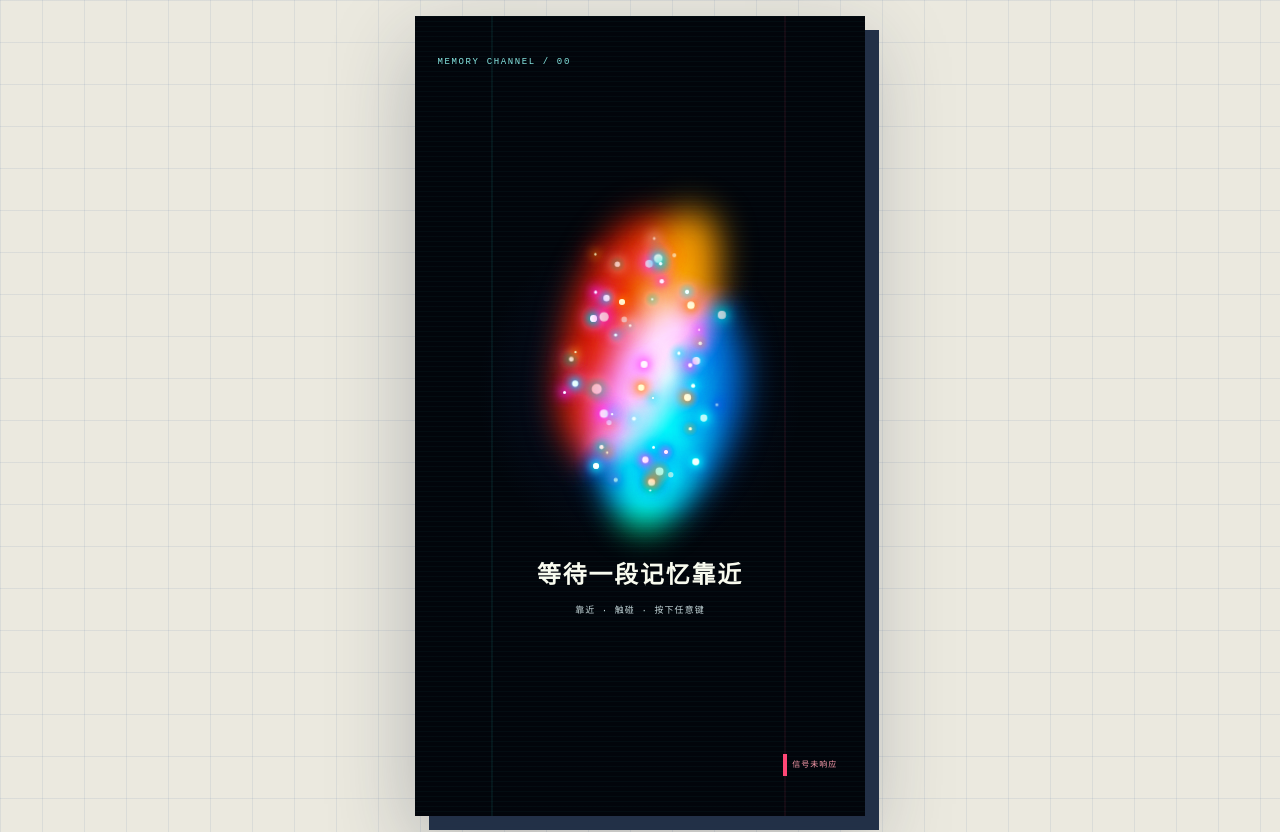
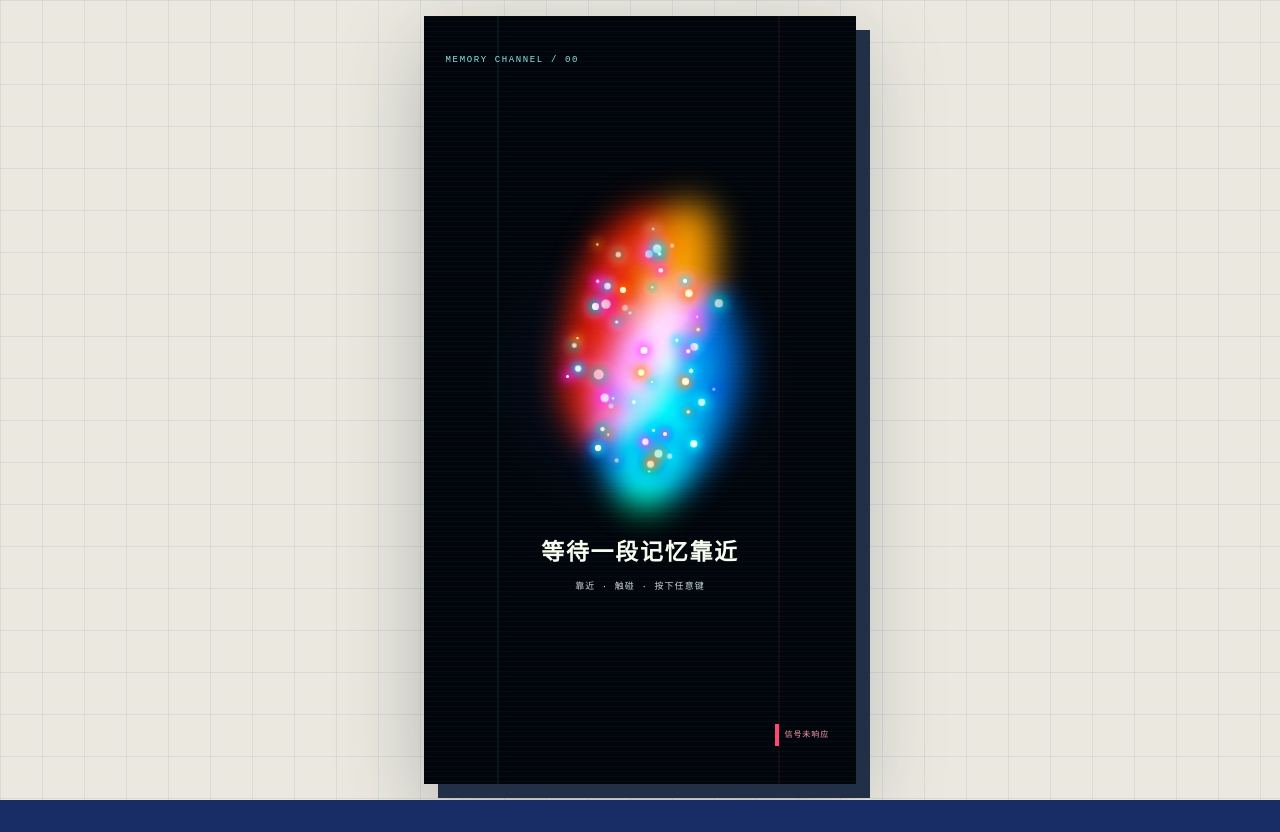
Before and after one commit to 630388703-sudo/memory-drift-game, a Next.js app: page / in a window 1280 px wide. After the commit the page ends 800 px from the top, so only its background shows below. Built offline with nearby package versions, Linux system fonts and the light colour scheme.

Commit message:
Unify the bottom gameplay console

```diff
--- a/app/MemoryRushGame.tsx
+++ b/app/MemoryRushGame.tsx
@@ -912,11 +912,13 @@
           <div className="rush-journey"><span>{hud.version === "A" ? tr("01 / 彩色原图", "01 / COLOR SOURCE") : hud.version === "B" ? tr("02 / 全景黑白", "02 / FULL MONOCHROME") : tr("03 / 紫蓝重构", "03 / VIOLET REWRITE")}</span><strong>{tr(`保留 ${hud.memories} 段 · ${seconds}s · ${gameSpeed}×`, `RETAINED ${hud.memories} · ${seconds}s · ${gameSpeed}×`)}</strong><progress max={RUN_DURATION_MS / 1000} value={RUN_DURATION_MS / 1000-seconds} aria-label={tr("重构进度", "Reconstruction progress")} /></div>
           {!choice && !paused && <>
           <div className="run-purpose"><b>{hud.version === "A" ? tr("A / 保存", "A / STORE") : hud.version === "B" ? tr("B / 复盘", "B / RECHECK") : tr("C / 放手", "C / RELEASE")}</b><span>{hud.version === "A" ? tr("只保留你来得及接住的照片；5 格之后会覆盖最早片段。", "KEEP ONLY THE PHOTOS YOU CAN REACH; AFTER 5 SLOTS, THE OLDEST TRACE IS OVERWRITTEN.") : hud.version === "B" ? tr("你的第一次回想使世界失去颜色；泡泡会混入熟悉的假片段。", "YOUR FIRST RECALL REMOVED THE WORLD'S COLOR; BUBBLES INSERT FAMILIAR FALSE TRACES.") : tr("你的第二次回想把世界重构为紫蓝；长按可保护一格，也可以放手。", "YOUR SECOND RECALL REBUILT THE WORLD IN VIOLET; HOLD TO PROTECT ONE SLOT, OR LET GO.")}</span></div>
+          <div className="bottom-console">
             <div className="memory-storage" data-overwritten={hud.overwritten > 0} data-protected={hud.protected}>
               <header><b>{tr("有限保存槽", "LIMITED STORAGE")}</b><span>{tr(`覆盖 ${hud.overwritten} 次`, `${hud.overwritten} OVERWRITES`)}</span></header>
               <div>{Array.from({ length: SAVE_SLOT_COUNT }, (_, index) => <i key={index} data-filled={index < hud.memories} data-locked={hud.protected && index === 0}>{hud.protected && index === 0 ? "▣" : String(index + 1).padStart(2,"0")}</i>)}</div>
             </div>
             <div className="rush-feedback" data-fault={feedback.includes("串线") || feedback.includes("压缩坏了") || feedback.includes("碰撞") || feedback.includes("假片段") || feedback.includes("覆盖了")} role="status">{shownFeedback}</div>
+            <div className="bottom-actions">
               <div className="pickup-legend"><span>{tr("照片：保存；满 5 格后覆盖", "PHOTO: SAVE; OVERWRITE AFTER 5")}</span><span>{tr("泡泡：混入熟悉的假片段", "BUBBLE: INSERT A FAMILIAR FALSE TRACE")}</span><span>{tr("干扰：打断并冲淡一段记忆", "INTERFERENCE: DISRUPT AND FADE A TRACE")}</span></div>
               <button className="protect-memory" type="button" disabled={choice || paused || hud.memories < 1} data-holding={hud.hold > 0} data-protected={hud.protected} aria-pressed={hud.protected} style={{"--hold":`${hud.hold * 100}%`} as CSSProperties}
                 onPointerDown={(event)=>{ event.stopPropagation(); event.currentTarget.setPointerCapture(event.pointerId); beginProtectHold(); }}
@@ -925,7 +927,9 @@
                 onKeyUp={(event)=>{ if (["Enter"," "].includes(event.key)) endProtectHold(); }}
                 onClick={(event)=>{ if (event.detail === 0) beginProtectHold(.8); }}>
                 <small>{hud.protected ? tr("片段已锁定", "TRACE LOCKED") : tr("长按 0.7 秒", "HOLD 0.7 SEC")}</small><strong>{hud.protected ? tr("正在保护", "PROTECTED") : tr("保护一个片段", "PROTECT ONE TRACE")}</strong><i aria-hidden="true" />
-          </button></>}</>}
+              </button>
+            </div>
+          </div></>}</>}
 
         {versionPulse && <div className="version-transition" data-version={versionPulse} role="status" aria-live="assertive">
           <span>{tr(`你的回答：${versionCause.recall} 人 · ${liveDetailLabel}`, `YOUR RECALL: ${versionCause.recall} PEOPLE · ${liveDetailLabel}`)}</span>
--- a/app/globals.css
+++ b/app/globals.css
@@ -1327,23 +1327,62 @@
   .memory-storage i,.memory-storage i[data-locked="true"],.protect-memory,.protect-memory i { animation:none!important; transition:none!important; }
 }
 
-/* V19 — reserve an unobstructed play corridor; all bottom controls live below the traveler. */
-.rush-game .memory-storage {
-  bottom:18.2%;
-}
-.rush-game .rush-feedback {
-  bottom:11.6%;
-  min-height:3.5cqh;
-}
-.rush-game .pickup-legend {
+/* V19 — one bottom layout container prevents independent overlays from colliding. */
+.rush-game .bottom-console {
+  position:absolute;
+  z-index:9;
   left:4%;
-  right:33%;
-  bottom:2.3%;
-}
-.rush-game .protect-memory {
   right:4%;
   bottom:2.3%;
-  width:27%;
+  display:grid;
+  grid-template-rows:auto auto auto;
+  gap:.85cqh;
+  pointer-events:none;
+}
+.rush-game .bottom-console .memory-storage,
+.rush-game .bottom-console .rush-feedback,
+.rush-game .bottom-console .pickup-legend,
+.rush-game .bottom-console .protect-memory {
+  position:relative;
+  inset:auto;
+  width:auto;
+  min-width:0;
+  transform:none;
+  box-sizing:border-box;
+}
+.rush-game .bottom-console .memory-storage {
+  padding:.55cqh 1.2cqw .7cqh;
+}
+.rush-game .bottom-console .rush-feedback {
+  min-height:3.5cqh;
+  display:grid;
+  place-items:center;
+  padding:.55cqh 1.2cqw;
+}
+.rush-game .bottom-actions {
+  min-width:0;
+  display:grid;
+  grid-template-columns:minmax(0,1fr) minmax(25%,29%);
+  align-items:stretch;
+  gap:1.2cqw;
+  pointer-events:none;
+}
+.rush-game .bottom-console .pickup-legend {
+  display:grid;
+  grid-template-columns:1fr;
+  gap:0;
+  padding:0;
+}
+.rush-game .bottom-console .pickup-legend span {
+  min-height:2.05cqh;
+  padding:.25cqh 1cqw;
+}
+.rush-game .bottom-console .protect-memory {
+  height:100%;
+  min-height:0;
+  right:auto;
+  bottom:auto;
+  pointer-events:auto;
 }
 .rush-game .settings-icon {
   width:clamp(38px,7.2cqw,54px);
@@ -1369,11 +1408,19 @@
   box-shadow:3px 3px 0 var(--signal-red);
 }
 .rush-game .settings-icon[data-open="true"] svg { transform:rotate(45deg); }
+@media (min-width:700px) {
+  .rush-game {
+    width:min(calc(100vw - 32px),calc((100dvh - 32px) * .5625));
+    height:min(calc(100dvh - 32px),calc((100vw - 32px) * 1.77777));
+  }
+}
 @media (max-width:420px), (max-height:720px) {
-  .rush-game .memory-storage { left:4%; right:4%; bottom:18.2%; }
-  .rush-game .rush-feedback { bottom:11.5%; }
-  .rush-game .pickup-legend { left:4%; right:34%; bottom:2.1%; }
-  .rush-game .protect-memory { right:4%; bottom:2.1%; width:28%; min-height:6.8cqh; }
+  .rush-game .bottom-console { left:4%; right:4%; bottom:1.8%; gap:.65cqh; }
+  .rush-game .bottom-console .memory-storage { padding:.4cqh 1cqw .55cqh; }
+  .rush-game .bottom-console .rush-feedback { min-height:3.2cqh; }
+  .rush-game .bottom-actions { grid-template-columns:minmax(0,1fr) 29%; gap:1cqw; }
+  .rush-game .bottom-console .pickup-legend span { min-height:1.9cqh; }
+  .rush-game .bottom-console .protect-memory { min-height:0; }
   .rush-game .settings-icon { width:40px; min-width:40px; padding:5px; }
 }
 
```
Lines whose indentation alone changed are shown as unchanged.
